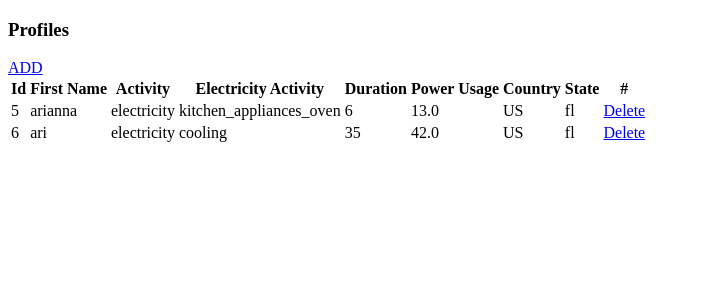
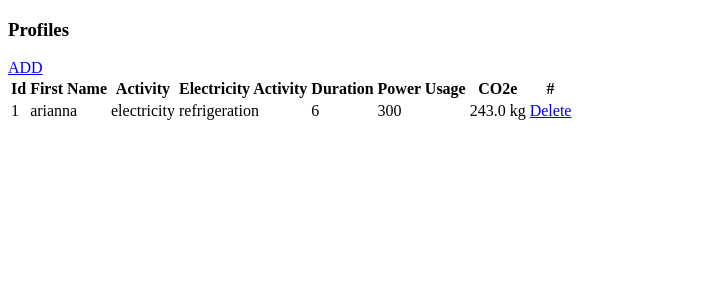
Before and after one commit to nocturne-1/carbon-estimator, a Flask app: page / in a window 1280 px wide. Shown: the top 300 px of the page, without its empty margins (0-701 px from the left). Run offline with Flask 3, Linux system fonts and the light colour scheme; data comes from the database, SQL or seed files in the repository.

Commit message:
integrated api data into db

```diff
--- a/app.py
+++ b/app.py
@@ -20,11 +20,10 @@ class Profile(db.Model):
     elecactivity = db.Column(db.String(20), unique=False, nullable=False)
     duration = db.Column(db.String(20), unique=False, nullable=False)
     power_usage = db.Column(db.Integer, unique=False, nullable=True)
-    country = db.Column(db.String(20), unique=False, nullable=False)
-    state = db.Column(db.String(20), unique=False, nullable=False)
+    co2e = db.Column(db.String(20), unique=False, nullable=True)
 
     def __repr__(self):
-        return f"Name : {self.name}, Activity: {self.activity}, ElectricActivity: {self.elecactivity}, Duration = {self.duration}, Power Usage: {self.power_usage}, Country: {self.country}, State: {self.state}."
+        return f"Name : {self.name}, Activity: {self.activity}, ElectricActivity: {self.elecactivity}, Duration = {self.duration}, Power Usage: {self.power_usage}, CO2e: {self.co2e}."
 
 def initialize_db():
     with app.app_context():
@@ -57,7 +56,7 @@ electricity_data = {
     "electronic_monitor": 0.08
 }
 
-def make_api_request(power_usage, country, state):
+def make_api_request(power_usage):
     api_key = "0ZB2BTF0F11737QNANS38E7JMW"
     url = "https://api.climatiq.io/data/v1/estimate"
     headers = {
@@ -75,9 +74,8 @@ def make_api_request(power_usage, country, state):
     }
     try:
         response = requests.post(url, headers=headers, json=electricity_request)
-        print("Status code:", response.status_code)
-        print("Response text:", response.text)
-        print(response.json())
+        data = response.json()
+        return f"{data['co2e']} {data['co2e_unit']}"
     except requests.exceptions.RequestException as e:
         print(f"Error making API request: {e}")
         response = None
@@ -90,21 +88,17 @@ def formdata():
         elecactivity = request.form.get("electricity_activity")
         duration = request.form.get("duration")
         power_usage = int(int(duration) * electricity_data.get(elecactivity, 0))
-        country = request.form.get("country")
-        state = request.form.get("state")
-
-        make_api_request(power_usage, country, state)
+        co2e = make_api_request(power_usage)
 
         print(f"User: '{user}' (type: {type(user)})")
         print(f"Activity: '{activity}' (type: {type(activity)})")
         print(f"Electricity Activity: '{elecactivity}' (type: {type(elecactivity)})")
         print(f"Duration: '{duration}' (type: {type(duration)})")
         print(f"Power Usage: '{power_usage}' (type: {type(power_usage)})")
-        print(f"Country: '{country}' (type: {type(country)})")
-        print(f"State: '{state}' (type: {type(state)})")
+        print(f"CO2e: '{co2e}' (type: {type(co2e)})")
 
         if user != "" and activity == "electricity":
-            p = Profile(name=user, activity=activity, elecactivity=elecactivity, duration=duration, power_usage=power_usage, country=country, state=state)
+            p = Profile(name=user, activity=activity, elecactivity=elecactivity, duration=duration, power_usage=power_usage, co2e=co2e)
             db.session.add(p)
             db.session.commit()
             print("committed")
--- a/templates/form.html
+++ b/templates/form.html
@@ -37,10 +37,6 @@
                 </select><br><br>
                 <label for="duration">Duration(in hrs or, for refrigerator, days): </label>
                 <input id="duration" type="text" name="duration"><br><br>
-                <label for="country">Country: </label>
-                <input id="country" type="text" name="country"><br><br>
-                <label for="state">State: </label>
-                <input id="state" type="text" name="state"><br><br>
 
                 <button id="submitForm" type="submit">Submit</button>
         </p>
--- a/templates/index.html
+++ b/templates/index.html
@@ -15,8 +15,7 @@
             <th>Electricity Activity</th>
             <th>Duration</th>
             <th>Power Usage</th>
-            <th>Country</th>
-            <th>State</th>
+            <th>CO2e</th>
             <th>#</th>
          </thead>
          <tbody>
@@ -28,8 +27,7 @@
                     <td>{{data.elecactivity}}</td>
                     <td>{{data.duration}}</td>
                     <td>{{data.power_usage}}</td>
-                    <td>{{data.country}}</td>
-                    <td>{{data.state}}</td>
+                    <td>{{data.co2e}}</td>
                     <td><a href="/delete/{{data.id}}" type="button">Delete</a></td>
                 </tr>
          </tbody>
```
Also changed, not shown: instance/site.db.
